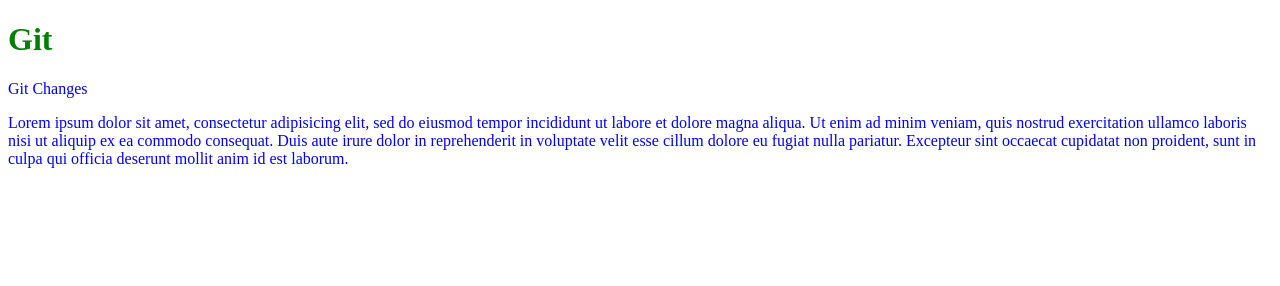
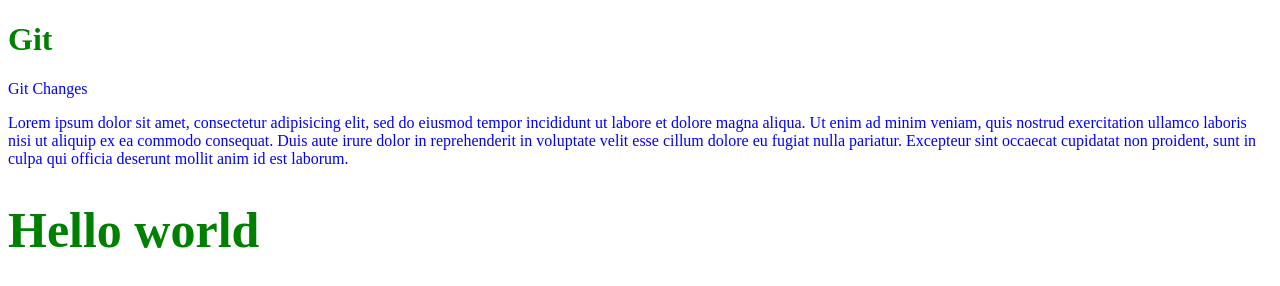
Before and after one commit to salisshuaibu11/my_git_project, a plain HTML site: page index.html in a window 1280 px wide. Drawn offline with Linux system fonts and the light colour scheme.

Commit message:
Created a div in index.css and change the fontSize of its child

```diff
--- a/index.css
+++ b/index.css
@@ -5,3 +5,7 @@ h1 {
 p {
   color: blue;
 }
+
+.master h1 {
+  font-size: 50px;
+}
--- a/index.html
+++ b/index.html
@@ -15,6 +15,9 @@
     Lorem ipsum dolor sit amet, consectetur adipisicing elit, sed do eiusmod tempor incididunt ut labore et dolore magna aliqua. Ut enim ad minim veniam, quis nostrud exercitation ullamco laboris nisi ut aliquip ex ea commodo consequat. Duis aute irure dolor in reprehenderit in voluptate velit esse cillum dolore eu fugiat nulla pariatur. Excepteur sint occaecat cupidatat non proident, sunt in culpa qui officia deserunt mollit anim id est laborum.
   </p>
 
+  <div class="master">
+    <h1>Hello world</h1>
+  </div>
   <script src="app.js"></script>
 </body>
 </html>
```
